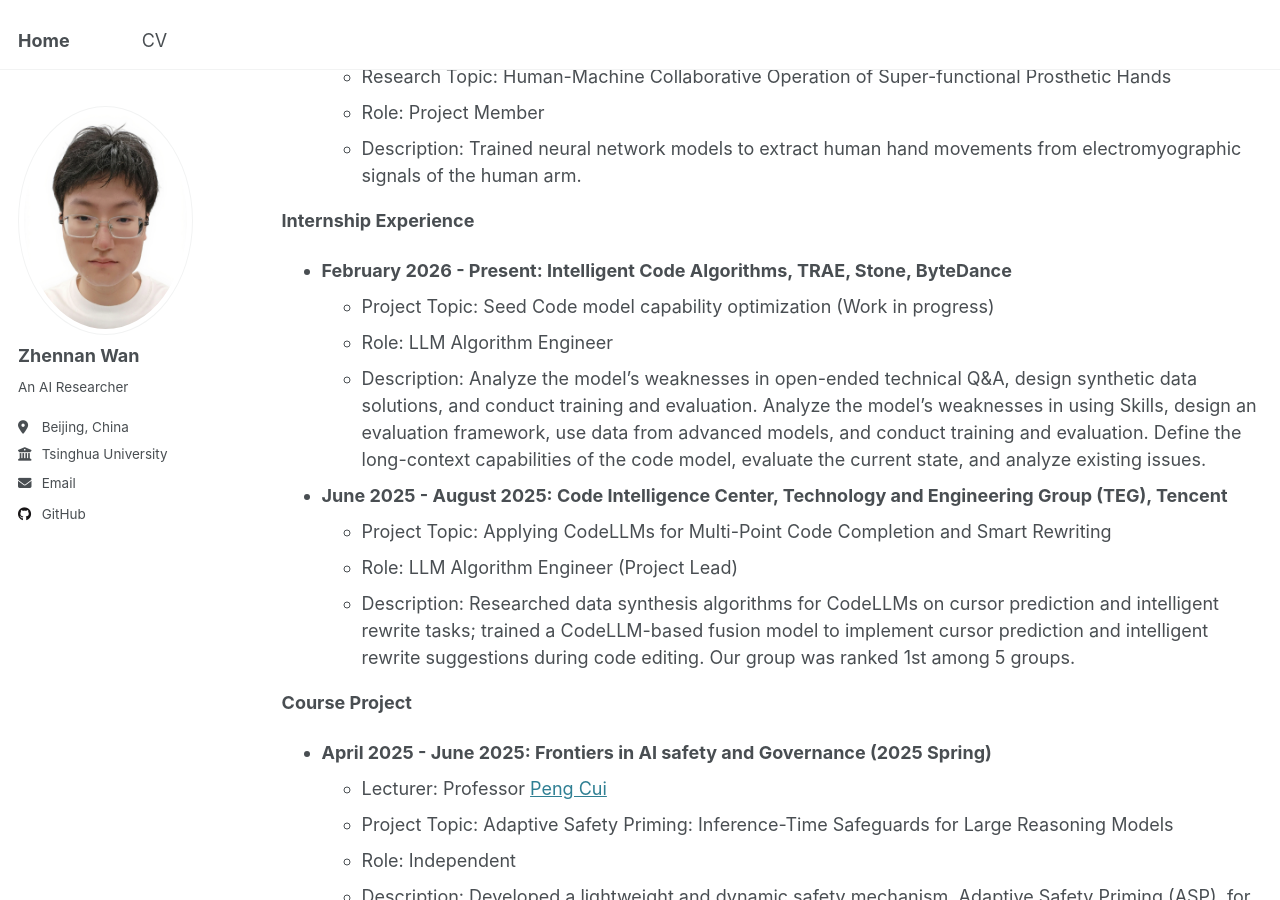
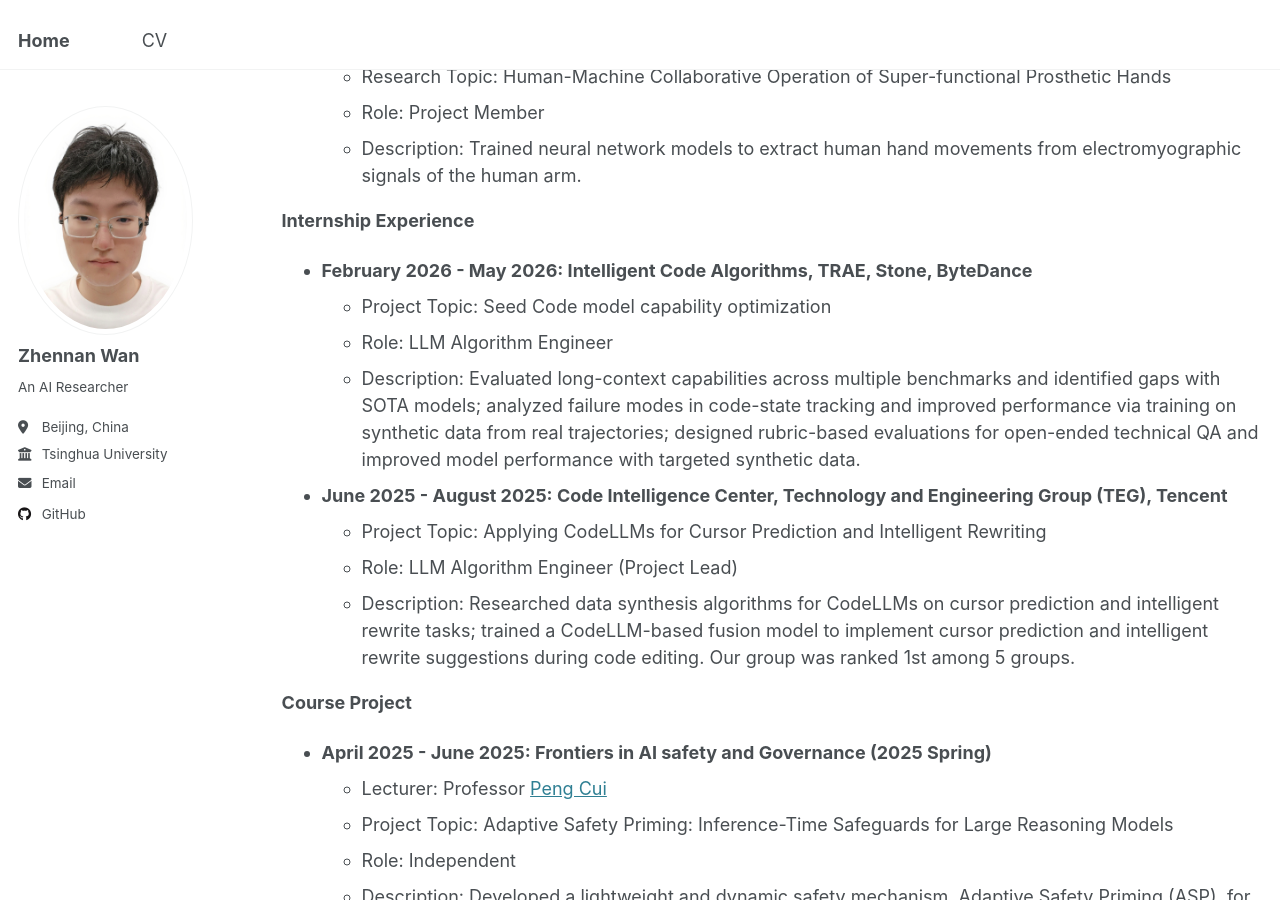
Before and after one commit to zhennan1/zhennan1.github.io, a Jekyll site: the page built from _pages/cv.md, in a window 1280 px wide and 900 px high, scrolled down 1740 px. Built offline with Jekyll 4.4.1, drawn with Linux system fonts in a browser that asks for light colours; some of the changed text lies outside the part shown.

Commit message:
Update CV.md

```diff
--- a/_pages/cv.md
+++ b/_pages/cv.md
@@ -21,7 +21,7 @@
 
 **Research Statement**
 
-* My research focuses on improving the long context capability of large language models (LLMs), with particular interest in synthetic data, training strategy, and inference-time scaling.
+* My research focuses on LLM post-training and test-time scaling, aiming to improve model and agent capabilities in complex settings such as long-context reasoning, long-form generation, coding, etc.
 
 **Publications**
 
@@ -36,7 +36,7 @@
   * Advisor: Associate Professor [Jianfei Chen](https://ml.cs.tsinghua.edu.cn/~jianfei/)
   * Research Topic: Enhancing Long-Context Capability of LLMs with Synthetic Data
   * Role: Independent
-  * Description: Generated various types of synthetic data and corresponding reinforcement learning pipeline; results show the capability learned from synthetic data can generalize to general tasks. (Work in progress)
+  * Description: Although LLM context windows have reached the million-token scale, they still struggle with complex long-context tasks. In CPT/SFT, we focus on data organization to strengthen long-range dependencies. In RL, we focus on data difficulty, controllability, and reward design.
 
 * **September 2024 - May 2025: Natural Language Processing Lab, Tsinghua University (THUNLP)**
   * Advisor: Associate Professor [Peng Li](https://lpeng.net/) and Professor [Yang Liu](https://nlp.csai.tsinghua.edu.cn/~ly/)
@@ -58,13 +58,13 @@
 
 **Internship Experience**
 
-* **February 2026 - Present: Intelligent Code Algorithms, TRAE, Stone, ByteDance**
-  * Project Topic: Seed Code model capability optimization (Work in progress)
+* **February 2026 - May 2026: Intelligent Code Algorithms, TRAE, Stone, ByteDance**
+  * Project Topic: Seed Code model capability optimization
   * Role: LLM Algorithm Engineer
-  * Description: Analyze the model’s weaknesses in open-ended technical Q&A, design synthetic data solutions, and conduct training and evaluation. Analyze the model’s weaknesses in using Skills, design an evaluation framework, use data from advanced models, and conduct training and evaluation. Define the long-context capabilities of the code model, evaluate the current state, and analyze existing issues.
+  * Description: Evaluated long-context capabilities across multiple benchmarks and identified gaps with SOTA models; analyzed failure modes in code-state tracking and improved performance via training on synthetic data from real trajectories; designed rubric-based evaluations for open-ended technical QA and improved model performance with targeted synthetic data.
 
 * **June 2025 - August 2025: Code Intelligence Center, Technology and Engineering Group (TEG), Tencent**
-  * Project Topic: Applying CodeLLMs for Multi-Point Code Completion and Smart Rewriting
+  * Project Topic: Applying CodeLLMs for Cursor Prediction and Intelligent Rewriting
   * Role: LLM Algorithm Engineer (Project Lead)
   * Description: Researched data synthesis algorithms for CodeLLMs on cursor prediction and intelligent rewrite tasks; trained a CodeLLM-based fusion model to implement cursor prediction and intelligent rewrite suggestions during code editing. Our group was ranked 1st among 5 groups.
 
```
